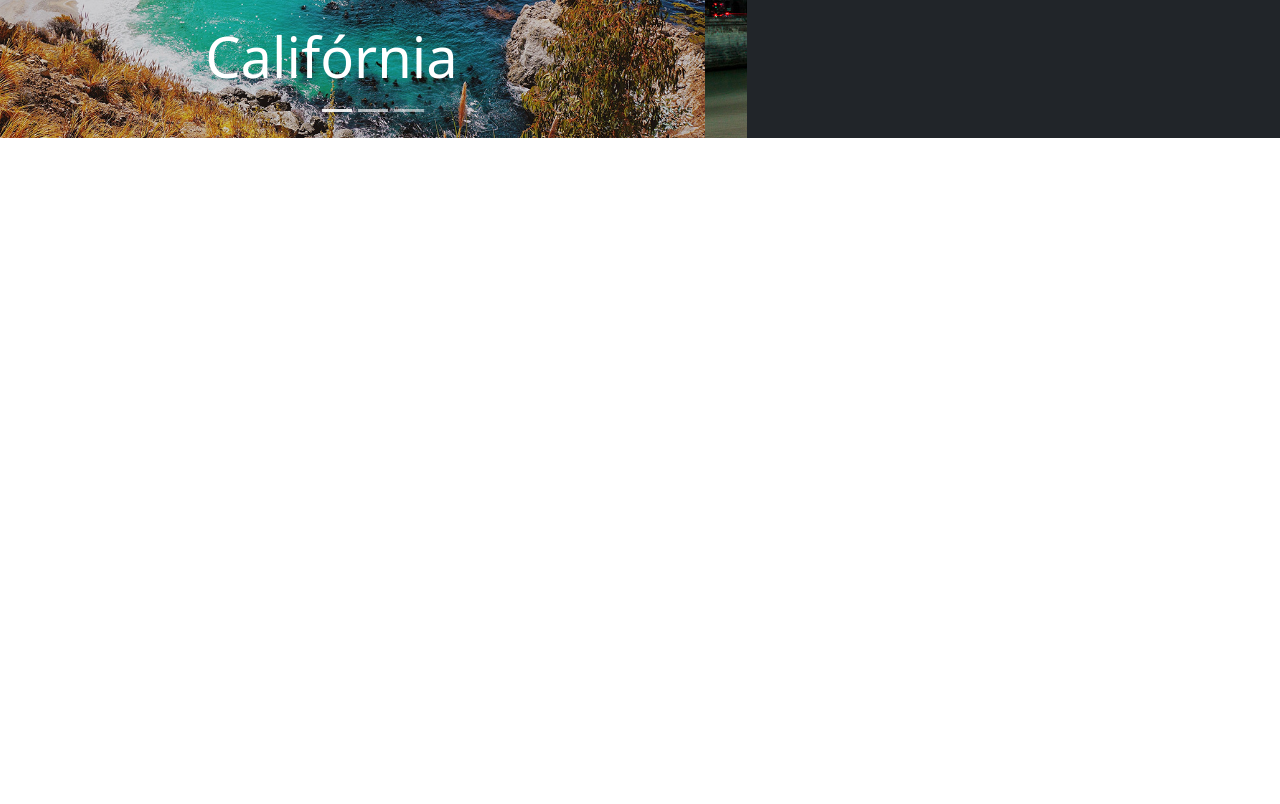
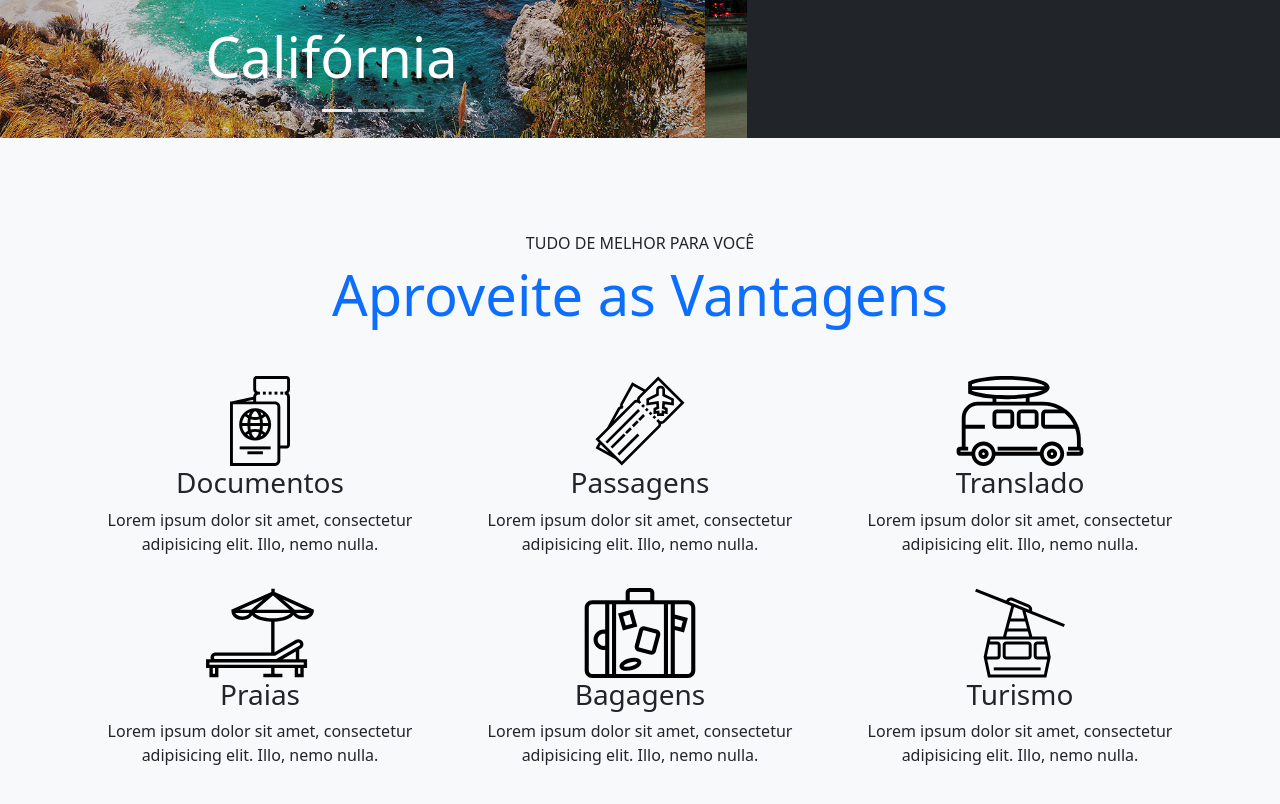
Before and after one commit to rasanf/caravan, a plain HTML site: page index.html in a window 1280 px wide. Shown: the part 436-1240 px from the top of the page. Before the commit the page ends 800 px from the top, so only its background shows below. Drawn offline with Linux system fonts and the light colour scheme.

Commit message:
feat: add advantages section

```diff
--- a/index.html
+++ b/index.html
@@ -118,6 +118,72 @@
         </div>
     </section>
 
+    <!-- VANTAGENS -->
+    <section class="py-5 bg-light text-center">
+        <div class="container">
+            <div class="my-5">
+                <span class="h6 d-block">TUDO DE MELHOR PARA VOCÊ</span>
+                <h2 class="display-4 text-primary">Aproveite as Vantagens</h2>
+            </div>
+
+            <div class="row">
+                <div class="col-md-6 col-xl-4 mb-3">
+                    <div style="height: 90px;" class="d-flex justify-content-center">
+                        <img src="/img/icones/passaporte.svg" alt="Ícone representando um passaporte">
+                    </div>
+                    <h3>Documentos</h3>
+                    <p>Lorem ipsum dolor sit amet, consectetur adipisicing elit. Illo, nemo nulla.
+                    </p>
+                </div>
+
+                <div class="col-md-6 col-xl-4 mb-3">
+                    <div style="height: 90px;" class="d-flex justify-content-center">
+                        <img src="/img/icones/passagens.svg" alt="Ícone representando uma passagem">
+                    </div>
+                    <h3>Passagens</h3>
+                    <p>Lorem ipsum dolor sit amet, consectetur adipisicing elit. Illo, nemo nulla.
+                    </p>
+                </div>
+
+                <div class="col-md-6 col-xl-4 mb-3">
+                    <div style="height: 90px;" class="d-flex justify-content-center">
+                        <img src="/img/icones/translado.svg" alt="Ícone representando um automóvel">
+                    </div>
+                    <h3>Translado</h3>
+                    <p>Lorem ipsum dolor sit amet, consectetur adipisicing elit. Illo, nemo nulla.
+                    </p>
+                </div>
+
+                <div class="col-md-6 col-xl-4 mb-3">
+                    <div style="height: 90px;" class="d-flex justify-content-center">
+                        <img src="/img/icones/praias.svg" alt="Ícone representando uma cadeira de praia e um guarda-sol">
+                    </div>
+                    <h3>Praias</h3>
+                    <p>Lorem ipsum dolor sit amet, consectetur adipisicing elit. Illo, nemo nulla.
+                    </p>
+                </div>
+
+                <div class="col-md-6 col-xl-4 mb-3">
+                    <div style="height: 90px;" class="d-flex justify-content-center">
+                        <img src="/img/icones/bagagens.svg" alt="Ícone representando uma mala de viagem">
+                    </div>
+                    <h3>Bagagens</h3>
+                    <p>Lorem ipsum dolor sit amet, consectetur adipisicing elit. Illo, nemo nulla.
+                    </p>
+                </div>
+
+                <div class="col-md-6 col-xl-4 mb-3">
+                    <div style="height: 90px;" class="d-flex justify-content-center">
+                        <img src="/img/icones/turismo.svg" alt="Ícone representando um bonde">
+                    </div>
+                    <h3>Turismo</h3>
+                    <p>Lorem ipsum dolor sit amet, consectetur adipisicing elit. Illo, nemo nulla.
+                    </p>
+                </div>
+            </div>
+        </div>
+    </section>
+
     <script src="/js/bootstrap.js"></script>
     <script src="/js/app.js"></script>
 </body>
```
